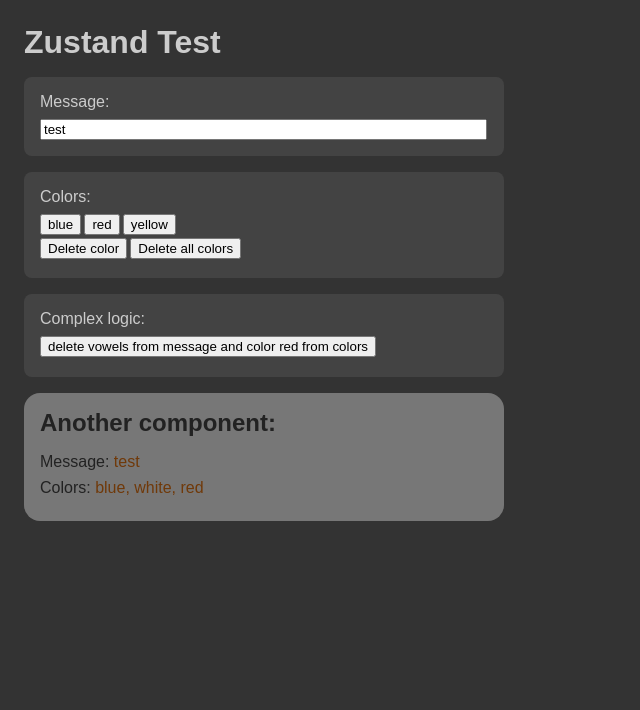
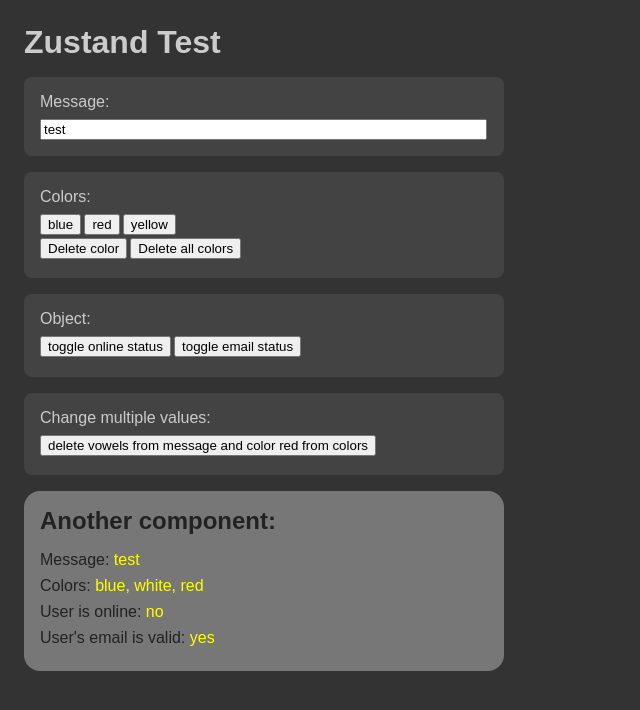
Before and after one commit to edwardtanguay/zustand-test, a React (Vite) app: page / in a window 1280 px wide. Shown: the top 710 px of the page, without its empty margins (0-640 px from the left). Built offline with nearby package versions, Linux system fonts and the light colour scheme.

Commit message:
object works

```diff
--- a/src/App.scss
+++ b/src/App.scss
@@ -44,7 +44,7 @@ body {
 			color: #222;
 
 			.theValue {
-				color: rgb(112, 57, 9);
+				color:yellow;
 			}
 
 			div {
--- a/src/App.tsx
+++ b/src/App.tsx
@@ -29,7 +29,15 @@ function App() {
 			</div>
 
 			<div className="data">
-				<label>Complex logic:</label>
+				<label>Object:</label>
+				<div>
+					<button onClick={() => store.toggleCurrentUserStatusOnline()}>toggle online status</button>
+					<button onClick={() => store.toggleCurrentUserStatusEmail()}>toggle email status</button>
+				</div>
+			</div>
+
+			<div className="data">
+				<label>Change multiple values:</label>
 				<div>
 					<button onClick={() => store.deleteVowelsAndColorRed()}>delete vowels from message and color red from colors</button>
 				</div>
--- a/src/components/InfoBox.tsx
+++ b/src/components/InfoBox.tsx
@@ -8,6 +8,8 @@ export const InfoBox = () => {
 			<h2>Another component:</h2>
 			<div>Message: <span className="theValue">{store.message}</span></div>
 			<div>Colors: <span className="theValue">{store.colors.map(m => m).join(', ')}</span></div>
+			<div>User is online: <span className="theValue">{store.currentUserStatus.isOnline ? 'yes' : 'no'}</span></div>
+			<div>User's email is valid: <span className="theValue">{store.currentUserStatus.emailIsConfirmed ? 'yes' : 'no'}</span></div>
 		</div>
 	);
 };
--- a/src/store.tsx
+++ b/src/store.tsx
@@ -17,6 +17,12 @@ interface Store {
 	addColor: (color: string) => void;
 	deleteColor: () => void;
 	deleteVowelsAndColorRed: () => void;
+	currentUserStatus: {
+		isOnline: boolean;
+		emailIsConfirmed: boolean;
+	};
+	toggleCurrentUserStatusOnline: () => void;
+	toggleCurrentUserStatusEmail: () => void;
 }
 
 export const useStore = create<Store>(
@@ -32,13 +38,32 @@ export const useStore = create<Store>(
 			set((state) => ({ ...state, colors: [...state.colors, color] })),
 		deleteColor: () =>
 			set((state) => ({ ...state, colors: state.colors.slice(0, -1) })),
-		// complex logic
+		// object
+		currentUserStatus: {
+			isOnline: false,
+			emailIsConfirmed: true,
+		},
+		toggleCurrentUserStatusOnline: () =>
+			set((state) => {
+				const _state = { ...state };
+				_state.currentUserStatus.isOnline =
+					!_state.currentUserStatus.isOnline;
+				return _state;
+			}),
+		toggleCurrentUserStatusEmail: () =>
+			set((state) => {
+				const _state = { ...state };
+				_state.currentUserStatus.emailIsConfirmed =
+					!_state.currentUserStatus.emailIsConfirmed;
+				return _state;
+			}),
+		// change multiple values in state
 		deleteVowelsAndColorRed: () =>
 			set((state) => {
 				const _state = { ...state };
 				_state.message = _state.message.replace(/[aeiou]/gi, '');
-				_state.colors = _state.colors.filter(m => m !== 'red');
+				_state.colors = _state.colors.filter((m) => m !== 'red');
 				return _state;
-			})
+			}),
 	})
 );
```
